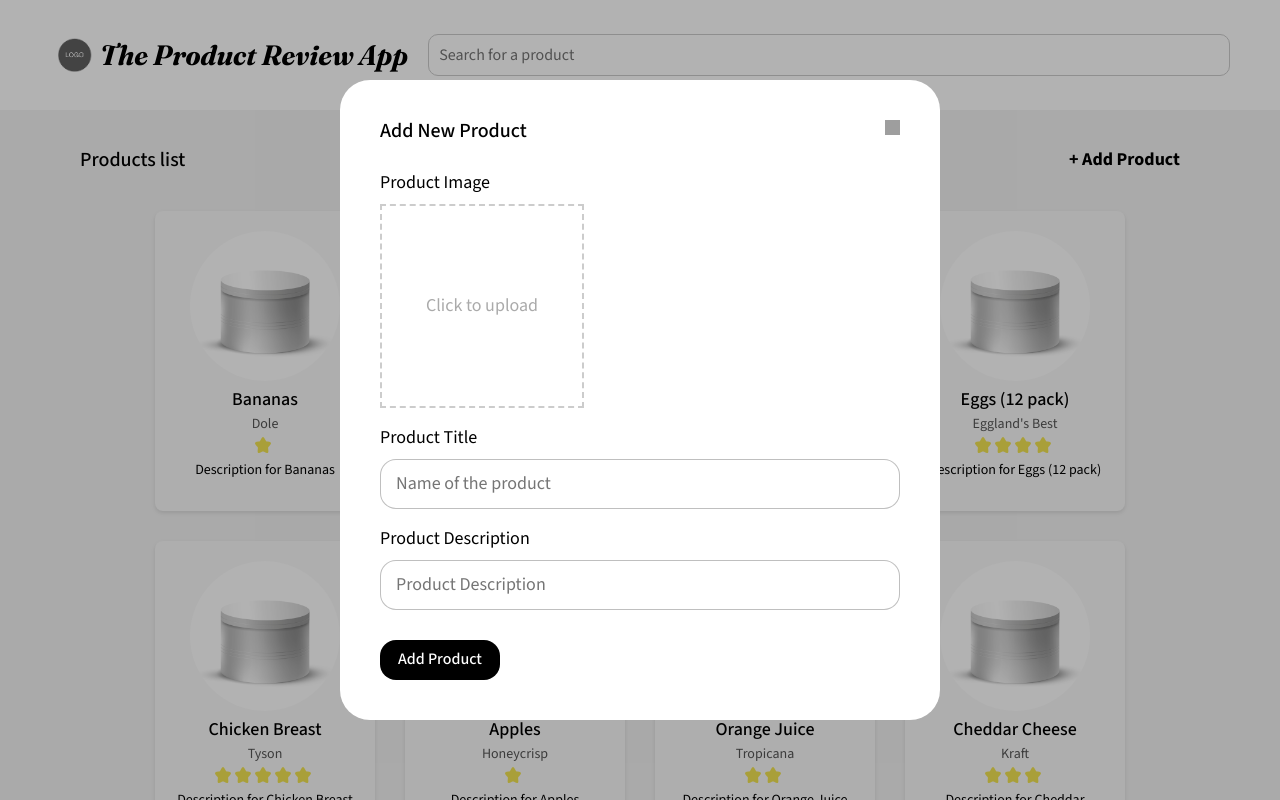
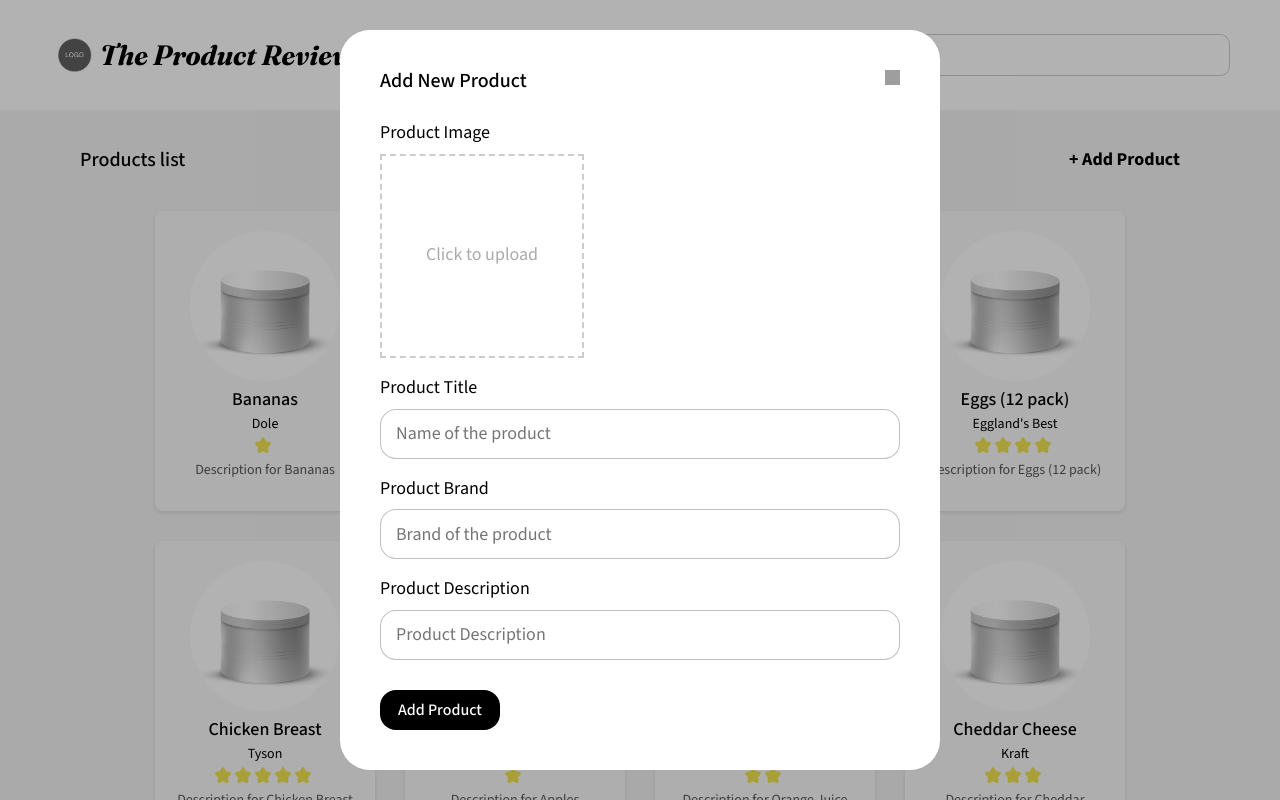
Before and after one commit to dbelfla10/product-review-app, a React (Vite) app: page / in a window 1280 px wide. Both pictures are taken after a click on the button "+ Add Product". Shown: the top 800 px of the page. Built offline with nearby package versions, Linux system fonts and the light colour scheme; grey boxes are pictures that could not be loaded.

Commit message:
Add search product feature

```diff
--- a/src/components/AddProductModal/AddProductModal.jsx
+++ b/src/components/AddProductModal/AddProductModal.jsx
@@ -3,7 +3,7 @@ import ModalWithForm from "../ModalWithForm/ModalWithForm";
 import "./AddProductModal.css";
 import closeIcon from "../../assets/close-icon.svg";
 
-function AddProductModal({ isOpen, onClose, onAddProduct, handleCloseClick }) {
+function AddProductModal({ isOpen, onAddProduct, handleCloseClick }) {
   const fileInputRef = useRef(null);
   const [preview, setPreview] = useState(null);
 
@@ -85,6 +85,17 @@ function AddProductModal({ isOpen, onClose, onAddProduct, handleCloseClick }) {
           required
         />
       </label>
+      <label htmlFor="brand" className="modal__label">
+        Product Brand
+        <input
+          className="modal__input"
+          type="text"
+          name="brand"
+          placeholder="Brand of the product"
+          required
+        />
+      </label>
+
       <label htmlFor="description" className="modal__label">
         Product Description
         <input
--- a/src/components/App/App.jsx
+++ b/src/components/App/App.jsx
@@ -3,10 +3,18 @@ import Main from "../Main/Main";
 import Footer from "../Footer/Footer";
 import AddProductModal from "../AddProductModal/AddProductModal";
 import { useState } from "react";
+import { defaultProducts } from "../../utils/constants";
 import "./App.css";
 
 function App() {
   const [activeModal, setActiveModal] = useState("");
+  const [search, setSearch] = useState("");
+
+  const filteredProducts = defaultProducts.filter(
+    (product) =>
+      product.title.toLowerCase().includes(search.toLowerCase()) ||
+      product.brand.toLowerCase().includes(search.toLowerCase())
+  );
 
   const handleAddProductClick = () => {
     setActiveModal("addProduct");
@@ -20,9 +28,12 @@ function App() {
     <>
       <div className="page">
         <div className="page__content">
-          <Header />
+          <Header search={search} setSearch={setSearch} />
           <div className="page__container">
-            <Main handleAddProductClick={handleAddProductClick} />
+            <Main
+              handleAddProductClick={handleAddProductClick}
+              filteredProducts={filteredProducts}
+            />
           </div>
           <Footer />
         </div>
--- a/src/components/Header/Header.jsx
+++ b/src/components/Header/Header.jsx
@@ -1,7 +1,7 @@
 import "./Header.css";
 import Logo from "../../assets/logo-placeholder.png";
 
-function Header() {
+function Header({ search, setSearch }) {
   return (
     <div className="header">
       <img className="header__logo" src={Logo} alt="App logo" />
@@ -10,6 +10,8 @@ function Header() {
         type="text"
         className="header__search-input"
         placeholder="Search for a product"
+        value={search}
+        onChange={(e) => setSearch(e.target.value)}
       />
     </div>
   );
--- a/src/components/Main/Main.jsx
+++ b/src/components/Main/Main.jsx
@@ -1,18 +1,18 @@
 import React, { useState } from "react";
 import Product from "../Product/Product";
-import { defaultProducts } from "../../utils/constants";
+
 import "./Main.css";
 
 const PRODUCTS_PER_PAGE = 8;
 
-function Main({ handleAddProductClick }) {
+function Main({ handleAddProductClick, filteredProducts }) {
   const [currentPage, setCurrentPage] = useState(1);
 
-  const totalPages = Math.ceil(defaultProducts.length / PRODUCTS_PER_PAGE);
+  const totalPages = Math.ceil(filteredProducts.length / PRODUCTS_PER_PAGE);
 
   const startIdx = (currentPage - 1) * PRODUCTS_PER_PAGE;
   const endIdx = startIdx + PRODUCTS_PER_PAGE;
-  const productsToShow = defaultProducts.slice(startIdx, endIdx);
+  const productsToShow = filteredProducts.slice(startIdx, endIdx);
 
   return (
     <div className="main">
--- a/src/components/Product/Product.css
+++ b/src/components/Product/Product.css
@@ -32,7 +32,7 @@
 .product__brand {
   font-size: 14px;
   font-weight: 400;
-  color: #555;
+
   margin: 0;
   padding: 0;
 }
@@ -48,4 +48,5 @@
   font-weight: 400;
   margin: 0;
   padding: 0;
+  color: #555;
 }
```
